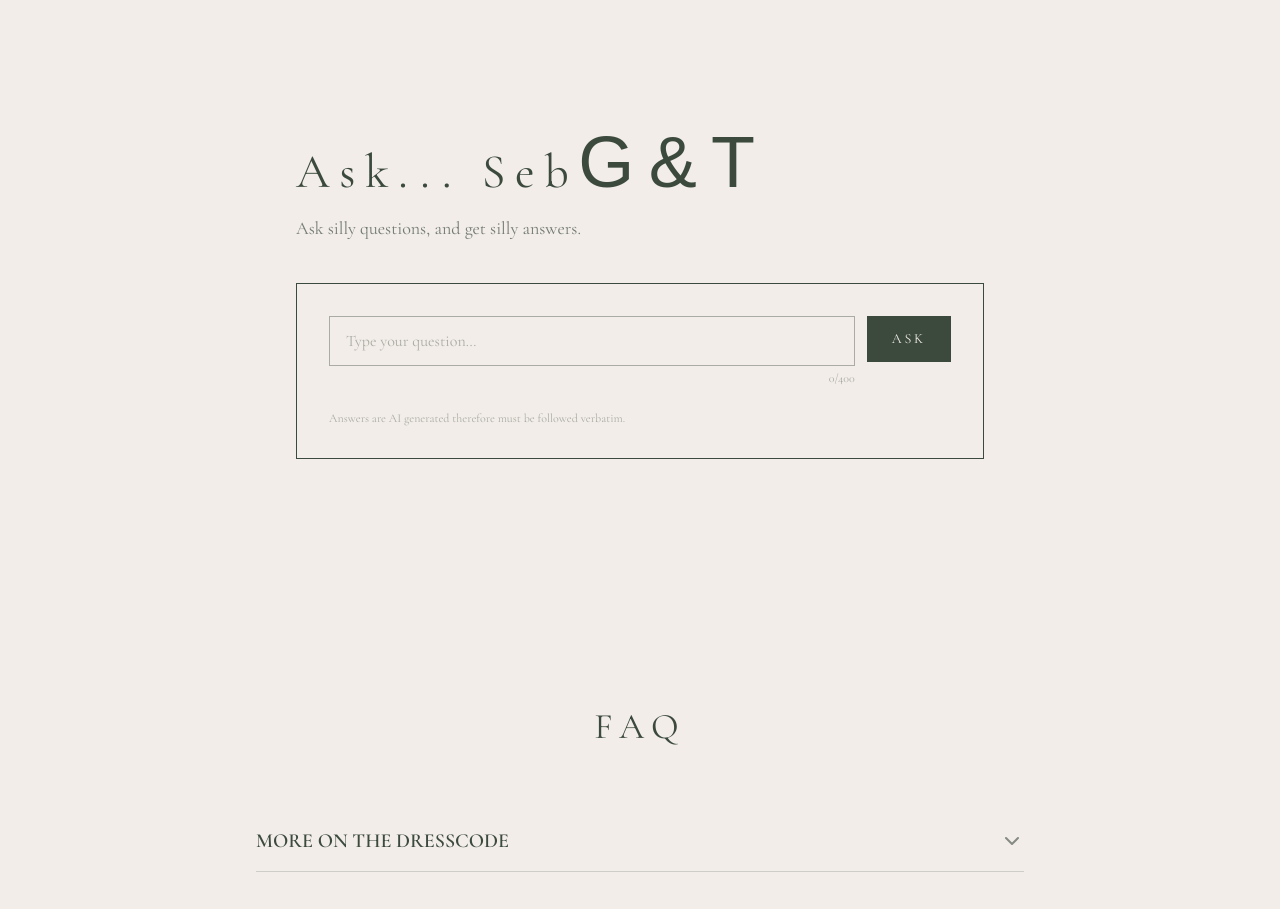
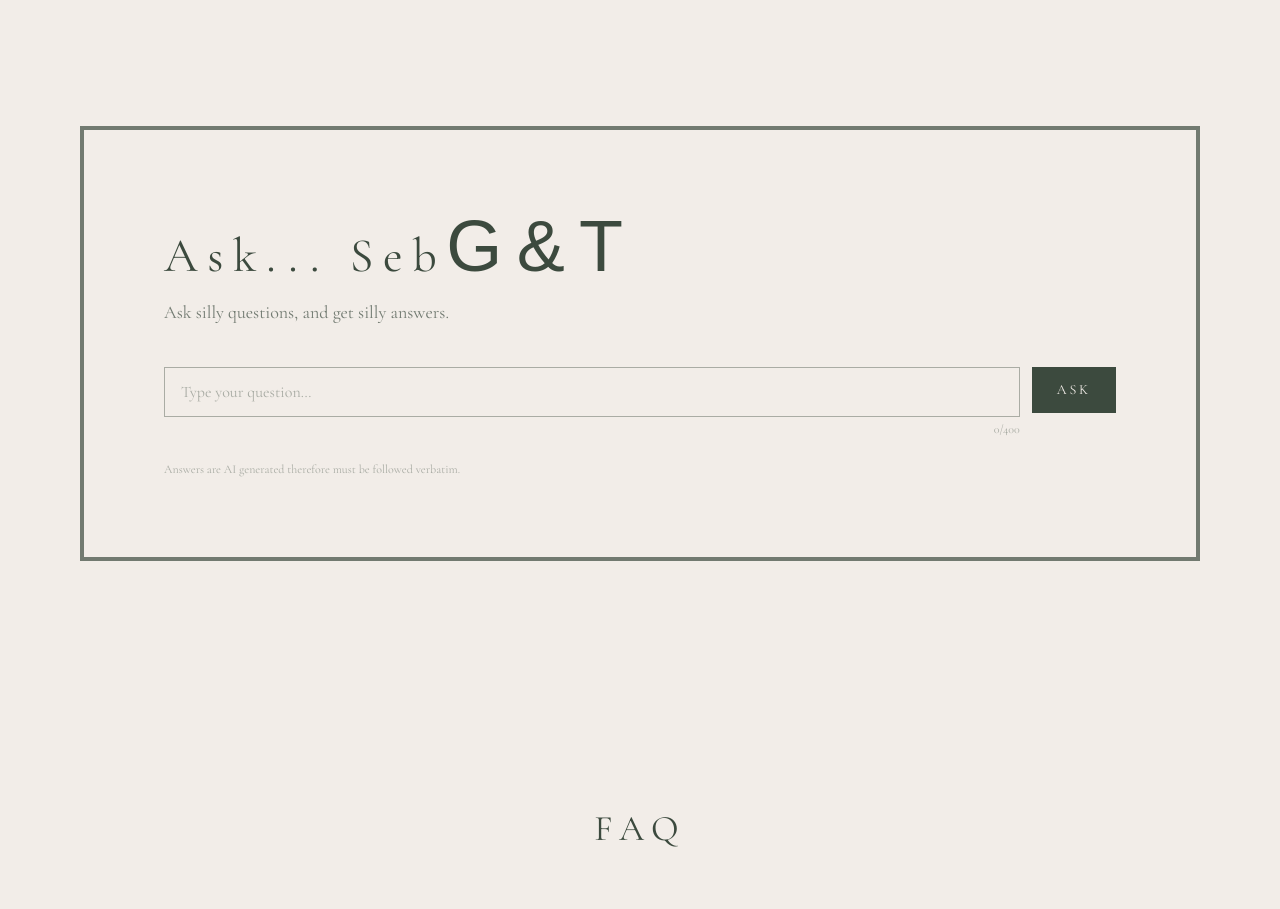
Before and after one commit to SebF0/weddingwebsite_theme, a Next.js app: page / in a window 1280 px wide. Shown: the part 6842-7751 px from the top of the page. Built offline with nearby package versions, Linux system fonts and the light colour scheme; a web font is replaced by a local one.

Commit message:
designRefined

```diff
--- a/src/components/sections/AskJeeves.tsx
+++ b/src/components/sections/AskJeeves.tsx
@@ -64,7 +64,8 @@ export default function AskJeeves() {
 
   return (
     <section id="ask-jeeves" className="bg-cream py-16 md:py-24 lg:py-32">
-      <div className="mx-auto max-w-3xl px-6 md:px-10">
+      <div className="mx-auto px-10 md:px-16 lg:px-20">
+        <div className="w-full border-4 border-olive/70 p-10 md:p-20">
           <h2 className="font-serif-main text-3xl normal-case tracking-wedding text-olive md:text-4xl lg:text-5xl">
             {heading}{""}
             <span className="font-script normal-case tracking-wedding text-olive text-5xl md:text-6xl lg:text-7xl">
@@ -75,10 +76,8 @@ export default function AskJeeves() {
             {subheading}
           </p>
 
-        {/* Widget container with green border */}
-        <div className="mt-10 border border-olive p-6 md:p-8">
           {/* Input row */}
-          <div className="flex flex-col gap-3 sm:flex-row sm:items-start">
+          <div className="mt-10 flex flex-col gap-3 sm:flex-row sm:items-start">
             <div className="flex-1">
               <input
                 type="text"
@@ -104,28 +103,24 @@ export default function AskJeeves() {
             </button>
           </div>
 
-          {/* Validation error */}
           {validationError && (
             <p className="mt-3 font-serif-main text-sm text-olive/70">
               {validationError}
             </p>
           )}
 
-          {/* Loading */}
           {loading && (
             <p className="mt-4 font-serif-main text-sm italic text-olive/60">
               Thinking…
             </p>
           )}
 
-          {/* Fetch error */}
           {fetchError && (
             <p className="mt-4 font-serif-main text-sm text-olive/70">
               {fetchError}
             </p>
           )}
 
-          {/* Answer */}
           {answer && !loading && (
             <div className="mt-6 border-t border-olive/20 pt-6">
               <p className="font-serif-main text-base leading-relaxed text-olive">
@@ -134,7 +129,6 @@ export default function AskJeeves() {
             </div>
           )}
 
-          {/* Note */}
           <p className="mt-6 font-serif-main text-xs text-olive/40">
             {note}
           </p>
```
Lines whose indentation alone changed are shown as unchanged.
